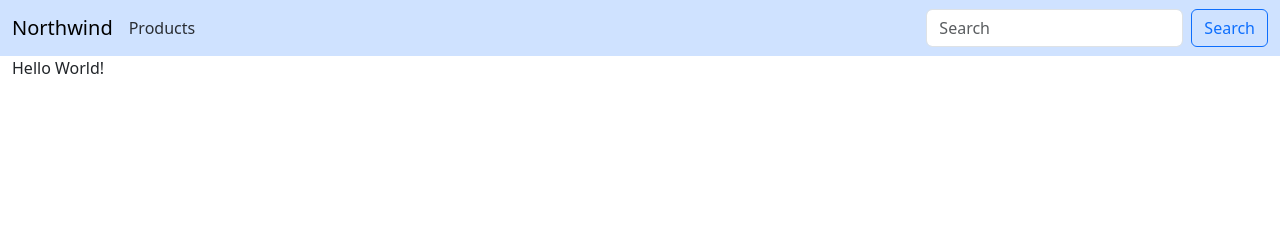
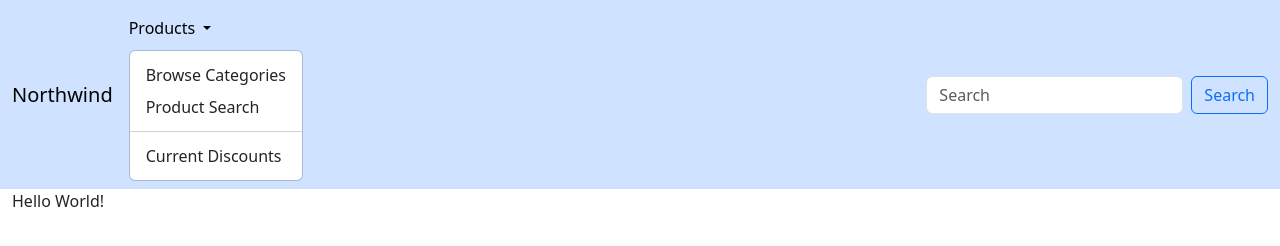
Before and after one commit to lulunac27a/northwind, a plain HTML site: page index.html in a window 1280 px wide. Both pictures are taken after a click on the button "Products". Drawn offline with nearby package versions, Linux system fonts and the light colour scheme.

Commit message:
Add dropdown link

```diff
--- a/index.html
+++ b/index.html
@@ -14,9 +14,16 @@
     <div class="container-fluid">
       <a class="navbar-expand-md navbar-brand" href="#">Northwind</a>
         <ul class="navbar-nav me-auto my-2 my-lg-0">
-        <li class="nav-item">
-          <a class="nav-link" href="#">Products</a>
-        </li>
+        <li class="nav-item dropdown">
+          <a class="nav-link dropdown-toggle" href="#" role="button" data-bs-toggle="dropdown" aria-expanded="false">
+            Products
+          </a>
+          <ul class="dropdown-menu">
+            <li><a class="dropdown-item" href="#">Browse Categories</a></li>
+            <li><a class="dropdown-item" href="#">Product Search</a></li>
+            <li><hr class="dropdown-divider"></li>
+            <li><a class="dropdown-item" href="#">Current Discounts</a></li>
+          </ul>
       </ul>
       <form class="d-flex" role="search">
         <input class="form-control me-2" type="search" placeholder="Search" aria-label="Search">
```
